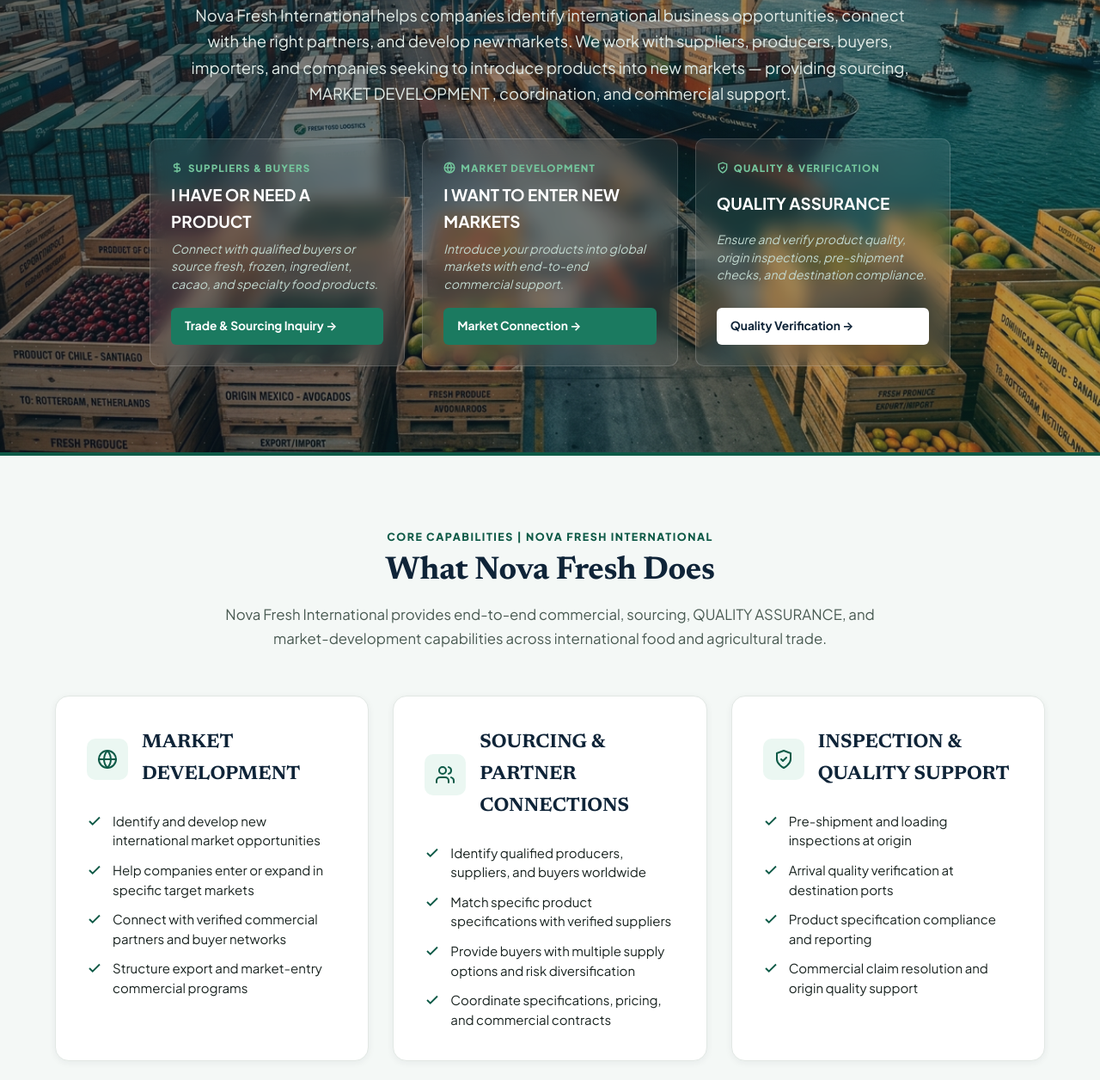
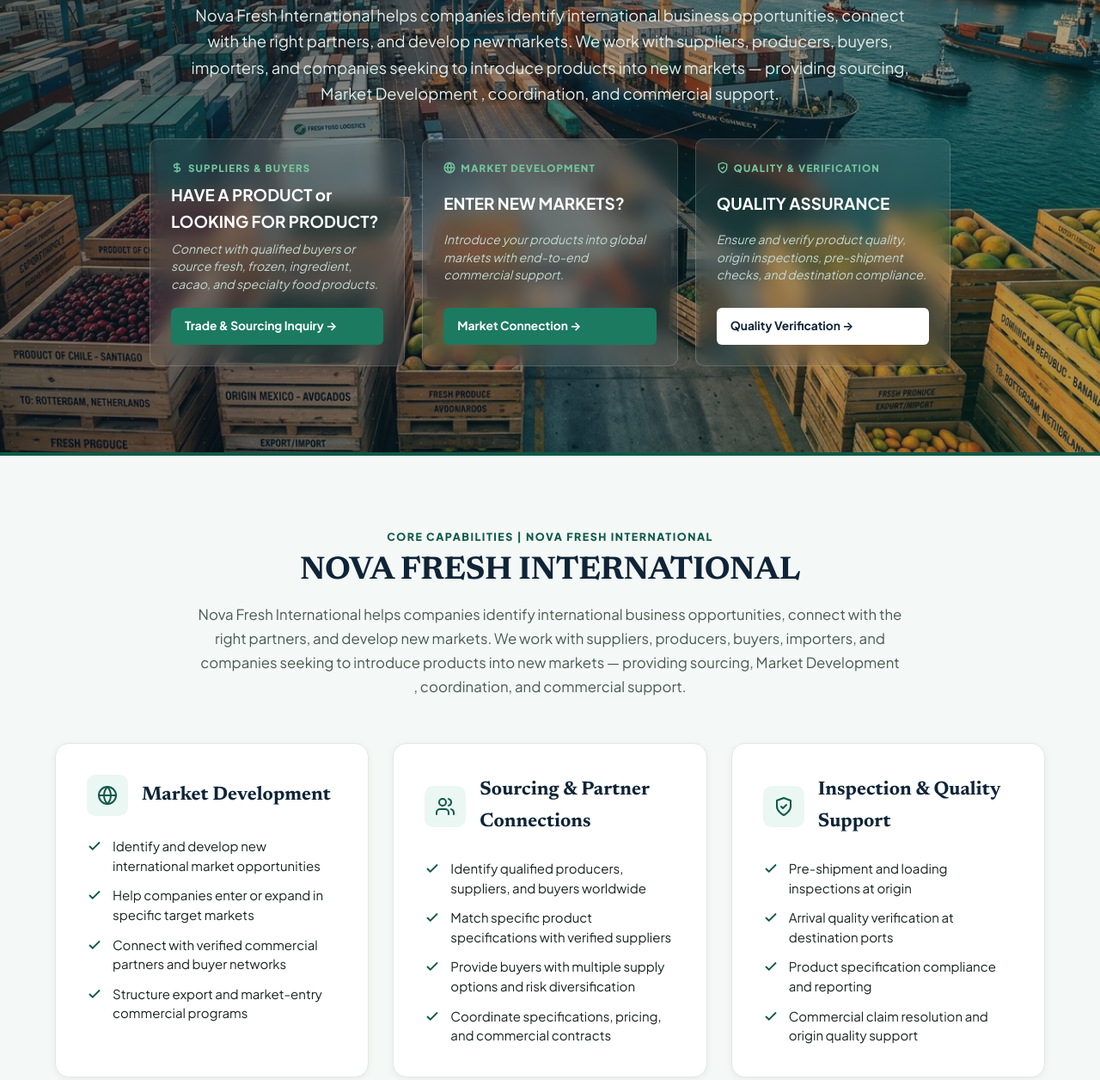
Before and after one commit to rehancodeofficial/Nova, a website: page index.html in a window 1280 px wide. Shown: the part 394-1650 px from the top of the page at 86% size. Drawn offline with Linux system fonts and the light colour scheme.

Commit message:
Capatalize and update the s3entences

```diff
--- a/css/styles.css
+++ b/css/styles.css
@@ -1,6 +1,6 @@
 /* ==========================================================================
    Nova Fresh International — Master Stylesheet
-   International Sourcing & MARKET DEVELOPMENT
+   International Sourcing & Market Development
    ========================================================================== */
 
 @import url('https://fonts.googleapis.com/css2?family=Newsreader:ital,opsz,wght@0,6..72,400..700;1,6..72,400..700&family=Plus+Jakarta+Sans:wght@400;500;600;700;800&display=swap');
@@ -867,7 +867,7 @@
 }
 
 /* --------------------------------------------------------------------------
-   Section: What Nova Fresh Does (4 Core Pillars Grid)
+   Section: NOVA FRESH INTERNATIONAL (4 Core Pillars Grid)
    -------------------------------------------------------------------------- */
 .capabilities-grid {
   display: grid;
--- a/index.html
+++ b/index.html
@@ -6,7 +6,7 @@
   <meta name="viewport" content="width=device-width, initial-scale=1.0" />
   <title>NOVAFRESH INTERNATIONAL | International Business Development & Market Connection</title>
   <meta name="description"
-    content="Nova Fresh International helps companies identify international business opportunities, connect with the right partners, and develop new markets. We work with suppliers, producers, buyers, importers, and companies seeking to introduce products into new markets — providing sourcing, MARKET DEVELOPMENT , coordination, and commercial support." />
+    content="Nova Fresh International helps companies identify international business opportunities, connect with the right partners, and develop new markets. We work with suppliers, producers, buyers, importers, and companies seeking to introduce products into new markets — providing sourcing, Market Development , coordination, and commercial support." />
   <meta name="keywords"
     content="Nova Fresh International, Milton A. Johnson, international business development, market connection, food sourcing, FRESH PRODUCE, frozen IQF, FRUIT INGREDIENTS, cacao ingredients, chocolate, food trade, quality inspection, Chile, Mexico, Dominican Republic, Japan, USA" />
   <link rel="canonical" href="http://www.novafreshinternational.com/" />
@@ -134,11 +134,11 @@
       <p class="hero-subtitle">
         Nova Fresh International helps companies identify international business opportunities, connect with the right
         partners, and develop new markets. We work with suppliers, producers, buyers, importers, and companies seeking
-        to introduce products into new markets — providing sourcing, MARKET DEVELOPMENT , coordination, and commercial
+        to introduce products into new markets — providing sourcing, Market Development , coordination, and commercial
         support.
         <!-- 3 Primary Pathways (Clear visitor understanding) -->
       <div class="hero-action-cards">
-        <!-- Combined Path: I HAVE OR NEED A PRODUCT -->
+        <!-- Combined Path: HAVE A PRODUCT or LOOKING FOR PRODUCT? -->
         <div class="hero-action-card">
           <div class="hero-card-tag">
             <svg width="14" height="14" viewBox="0 0 24 24" fill="none" stroke="currentColor" stroke-width="2.5">
@@ -146,7 +146,7 @@
             </svg>
             Suppliers & Buyers
           </div>
-          <h3 class="hero-card-title">I HAVE OR NEED A PRODUCT</h3>
+          <h3 class="hero-card-title">HAVE A PRODUCT or LOOKING FOR PRODUCT?</h3>
           <p class="hero-card-label">Connect with qualified buyers or source fresh, frozen, ingredient, cacao, and
             specialty food products.</p>
           <a href="#contact" class="hero-card-btn hero-card-btn-supplier js-set-inquiry" data-inquiry-role="supplier">
@@ -162,9 +162,9 @@
               <path d="M12 2a14.5 14.5 0 0 0 0 20 14.5 14.5 0 0 0 0-20" />
               <path d="M2 12h20" />
             </svg>
-            MARKET DEVELOPMENT
+            Market Development
           </div>
-          <h3 class="hero-card-title">I WANT TO ENTER NEW MARKETS</h3>
+          <h3 class="hero-card-title">ENTER NEW MARKETS?</h3>
           <p class="hero-card-label">Introduce your products into global markets with end-to-end commercial support.</p>
           <a href="#contact" class="hero-card-btn hero-card-btn-supplier js-set-inquiry" data-inquiry-role="general">
             <span>Market Connection →</span>
@@ -193,16 +193,18 @@
   </section>
 
   <!-- ============================================================
-       2. WHAT NOVA FRESH DOES (CORE CAPABILITIES)
+       2. NOVA FRESH INTERNATIONAL (CORE CAPABILITIES)
   ============================================================ -->
   <section class="section" id="what-we-do">
     <div class="container">
       <div class="section-intro">
         <span class="section-kicker">Core Capabilities | NOVA FRESH INTERNATIONAL</span>
-        <h2 class="section-title">What Nova Fresh Does</h2>
+        <h2 class="section-title">NOVA FRESH INTERNATIONAL</h2>
         <p class="section-subtitle">
-          Nova Fresh International provides end-to-end commercial, sourcing, QUALITY ASSURANCE, and market-development
-          capabilities across international food and agricultural trade.
+          Nova Fresh International helps companies identify international business opportunities, connect with the right
+          partners, and develop new markets. We work with suppliers, producers, buyers, importers, and companies seeking
+          to introduce products into new markets — providing sourcing, Market Development , coordination, and commercial
+          support.
         </p>
       </div>
 
@@ -218,7 +220,7 @@
                 <path d="M12 2a15.3 15.3 0 0 1 4 10 15.3 15.3 0 0 1-4 10 15.3 15.3 0 0 1-4-10 15.3 15.3 0 0 1 4-10z" />
               </svg>
             </div>
-            <h3 class="capability-title">MARKET DEVELOPMENT </h3>
+            <h3 class="capability-title">Market Development </h3>
           </div>
           <ul class="capability-list">
             <li class="capability-list-item">
@@ -260,7 +262,7 @@
                 <path d="M16 3.13a4 4 0 0 1 0 7.75" />
               </svg>
             </div>
-            <h3 class="capability-title">SOURCING & PARTNER CONNECTIONS</h3>
+            <h3 class="capability-title">Sourcing & Partner Connections</h3>
           </div>
           <ul class="capability-list">
             <li class="capability-list-item">
@@ -300,7 +302,7 @@
                 <path d="m9 12 2 2 4-4" />
               </svg>
             </div>
-            <h3 class="capability-title">INSPECTION & QUALITY SUPPORT</h3>
+            <h3 class="capability-title">Inspection & Quality Support</h3>
           </div>
           <ul class="capability-list">
             <li class="capability-list-item">
@@ -439,7 +441,7 @@
           <h2 class="about-lead-name">Milton A. Johnson</h2>
 
           <p class="about-lead-bio">
-            With more than 25 years of experience in international trade, food sourcing, and MARKET DEVELOPMENT , Milton
+            With more than 25 years of experience in international trade, food sourcing, and Market Development , Milton
             A. Johnson has built trusted commercial relationships with suppliers, producers, buyers, and importers
             across North America, Asia, and Latin America.
           </p>
@@ -633,7 +635,7 @@
                   <option value="FROZEN & IQF">FROZEN & IQF (Avocado, Mango, Pineapple, Berries)</option>
                   <option value="FRUIT INGREDIENTS">FRUIT INGREDIENTS (Purées, Pulp, Concentrates)</option>
                   <option value="CACAO & SPECIALTY FOODS">Cacao, Cocoa Ingredients, Chocolate & Coatings</option>
-                  <option value="MARKET DEVELOPMENT  / Sourcing Inquiry">Custom Sourcing & MARKET DEVELOPMENT </option>
+                  <option value="Market Development  / Sourcing Inquiry">Custom Sourcing & Market Development </option>
                 </select>
               </div>
 
@@ -677,7 +679,7 @@
           <div class="footer-brand-title">Nova Fresh International</div>
           <p class="footer-brand-desc">
             Nova Fresh International helps companies identify international business opportunities, connect with the
-            right partners, and develop new markets — providing sourcing, MARKET DEVELOPMENT , coordination, and
+            right partners, and develop new markets — providing sourcing, Market Development , coordination, and
             commercial support.
           </p>
         </div>
--- a/js/app.js
+++ b/js/app.js
@@ -1,6 +1,6 @@
 /**
  * Nova Fresh International — Master Application Logic
- * International Sourcing & MARKET DEVELOPMENT
+ * International Sourcing & Market Development
  */
 
 document.addEventListener('DOMContentLoaded', () => {
@@ -59,11 +59,11 @@
       typeValue: 'I Need a Product (Buyer / Importer)'
     },
     general: {
-      title: 'MARKET DEVELOPMENT  & Connection Inquiry',
+      title: 'Market Development  & Connection Inquiry',
       subtitle: 'Have a product to introduce to a new international market, an inspection request, or commercial partnership? Let us know.',
       placeholder: 'How can Nova Fresh International assist your international market-development operations?',
       productLabel: 'Area of Interest / Opportunity *',
-      typeValue: 'MARKET DEVELOPMENT  / Connection Inquiry'
+      typeValue: 'Market Development  / Connection Inquiry'
     }
   };
 
--- a/package.json
+++ b/package.json
@@ -1,7 +1,7 @@
 {
   "name": "novafresh-landing",
   "version": "1.0.0",
-  "description": "Nova Fresh International — International Sourcing & MARKET DEVELOPMENT  landing page",
+  "description": "Nova Fresh International — International Sourcing & Market Development  landing page",
   "private": true,
   "type": "module",
   "scripts": {
```
